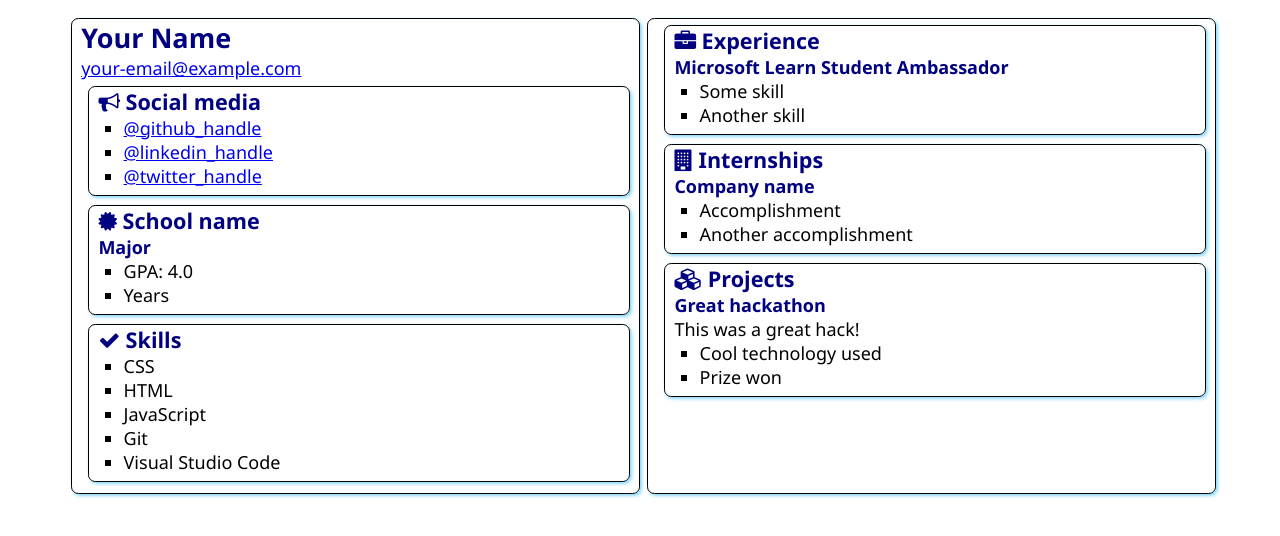
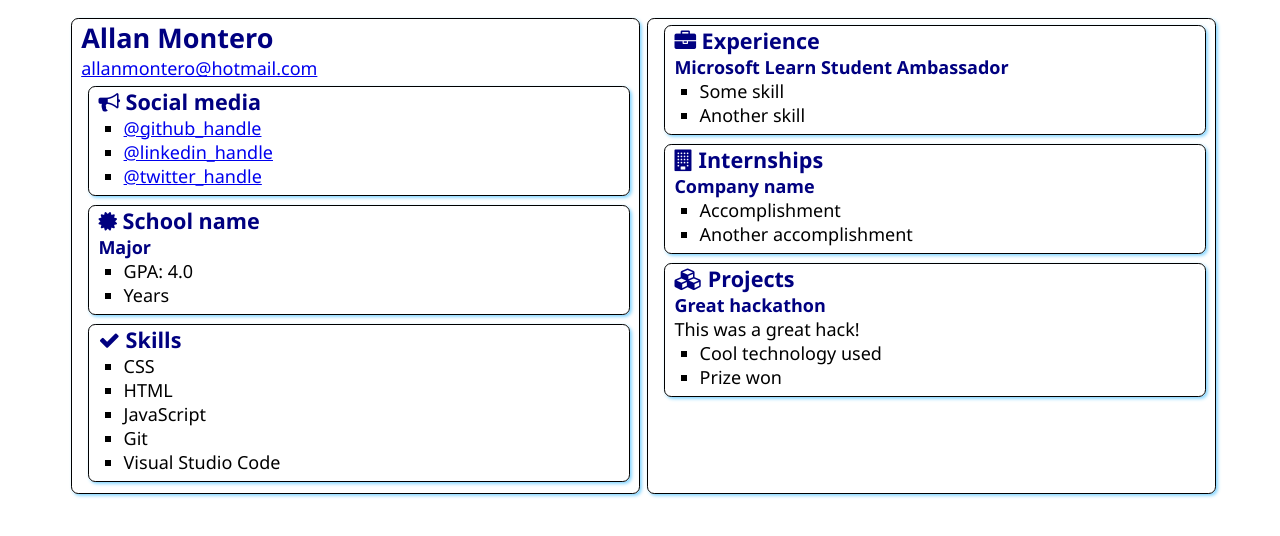
Before and after one commit to Ruvul/SATechnicalOnboarding, a plain HTML site: page src/index.html in a window 1280 px wide. Drawn offline with Linux system fonts and the light colour scheme.

Commit message:
Added My Name and Email
Some changes

```diff
--- a/src/index.html
+++ b/src/index.html
@@ -12,8 +12,8 @@
 <body>
     <main>
         <article class="box">
-            <h1>Your Name</h1>
-            <div><a href="mailto:your.email@example.com">your-email@example.com</a></div>
+            <h1>Allan Montero</h1>
+            <div><a href="mailto:allamnmontero@hotmail.com">allanmontero@hotmail.com</a></div>
 
             <section class="box">
                 <h2>
```
